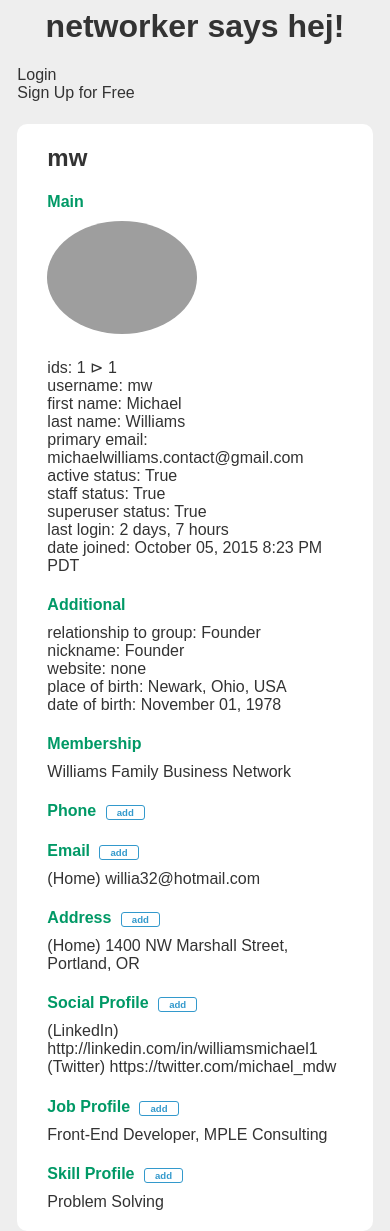
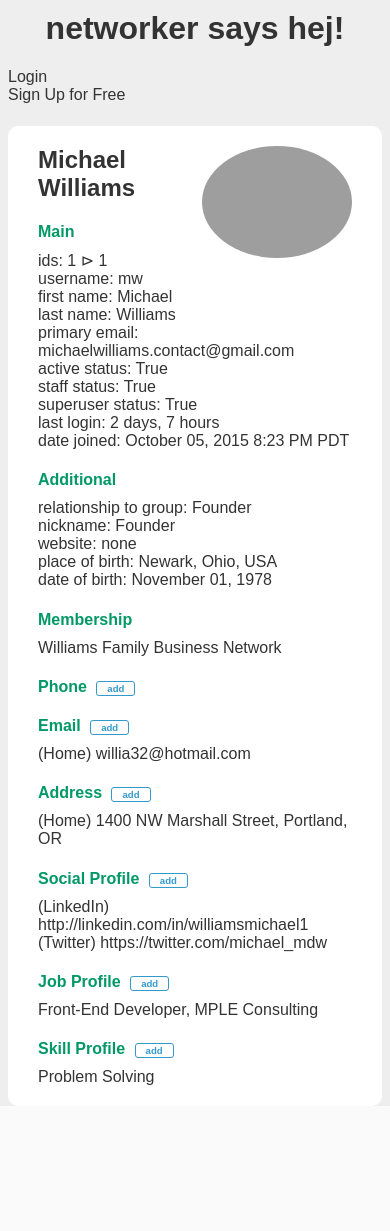
Before and after one commit to williamsmichael/networker, a Django app: page /users/1/ in a window 390 px wide. After the commit the page ends 1085 px from the top, so only its background shows below. Run offline with Django 3.2, Linux system fonts and the light colour scheme; data comes from the database, SQL or seed files in the repository; grey boxes are pictures that could not be loaded.

Commit message:
enhances formatting

```diff
--- a/networker/static/css/base.css
+++ b/networker/static/css/base.css
@@ -1,3 +1,5 @@
+
+/*-------------------------------------------------------------------layout */
 html, body, .container {
 	height: 100%;
 }
@@ -10,9 +12,58 @@ body {
 	width: 55%;
 	margin: 0 auto;
 }
-.errorlist li {
-	color: #CC6666;
+footer {
+	text-align: right;
+	display: inline-block;
+	position: absolute;
+	bottom: 20px;
+}
+section {
+	width: 20%;
+	float: left;
+}
+section + section {
+	width: 80%;
+	float: right;
+}
+h1 {
+	text-align: center;
+	margin-top: 10px;
+}
+h2 {
+	color: #0066CC;
+	margin-top: 0;
+}
+h4 {
+	margin-bottom: 10px;
+	color: #009966
+}
+div	> div, section div {
+	background-color: #fff;
+	padding: 20px 30px;
+	border-radius: 10px;
+	margin-bottom: 15px;
+}
+img {
+	max-width: 150px;
+	margin-bottom: 20px;
+	border-radius: 50%;
+	float: right;
+}
+ul {
 	list-style: none;
+	padding: 0;
+	margin: 0;
+}
+ul > ul {
+	margin-bottom: 10px;
+}
+section ul {
+	margin-top: 40px;
+}
+section ul li {
+	border-top: 1px solid #ccc;
+	border-bottom: 1px solid #ccc;
 }
 a {
 	text-decoration: none;
@@ -25,7 +76,7 @@ a:focus {
 	text-decoration: #333;
 	color: #669966;
 }
-a[href*=create] {
+a.create {
 	border: 1px solid #3399CC;
 	color: #3399CC;
 	margin-left: 5px;
@@ -33,56 +84,30 @@ a[href*=create] {
 	border-radius: 3px;
 	font-size: .6em;
 }
+a.list-item, section ul li a {
+	display: inline-block;
+	width: 100%;
+	height: 100%;
+	padding: 10px 0;
+}
 span.user {
 	background-color: #669966;
 	color: #eee;
 	padding: 1px 15px;
 	border-radius: 5px;
 }
-h1 {
-	text-align: center;
-	margin-top: 0;
-}
-h2 {
-	color: #0066CC;
-	margin-top: 0;
-}
-h4 {
-	margin-bottom: 10px;
-	color: #009966
-}
 .anonymous-user {
 	color: inherit;
 }
-div	> div {
-	background-color: #fff;
-	padding: 20px 30px;
-	border-radius: 10px;
-	margin-bottom: 20px;
-}
-img {
-	max-width: 150px;
-	margin-bottom: 20px;
-	border-radius: 50%;
-}
-ul {
+.errorlist li {
+	color: #CC6666;
 	list-style: none;
-	padding: 0;
-	margin: 0;
-}
-ul > ul {
-	margin-bottom: 10px;
-}
-footer {
-	text-align: right;
-	display: inline-block;
-	position: absolute;
-	bottom: 20px;
 }
 
+/*------------------------------------------------------------media queries */
 @media (max-width: 640px) {
 	.container, footer {
-		width: 95%;
+		width: 100%;
 	}
 	footer {
 		text-align: center;
--- a/networker/templates/base.html
+++ b/networker/templates/base.html
@@ -36,7 +36,12 @@
         {% endblock header %}
         <main>
             <h1>{% block heading %}{% endblock heading %}</h1>
-            <div>{% block content %}{% endblock content %}</div>
+            <div>
+                {% block content %}
+                    {% block nav_column %}{% endblock nav_column %}
+                    {% block details_column %}{% endblock details_column %}
+                {% endblock content %}
+            </div>
         </main>
         {% block footer %}
         <footer>
--- a/networker/user/templates/user/user_detail.html
+++ b/networker/user/templates/user/user_detail.html
@@ -7,23 +7,30 @@
 
 <div>
 
+	{% if member.profile_image %}
+		<img src="{{ member.profile_image.url }}">
+	{% else %}
+		<img src="https://unsplash.it/150/150/?random">
+	{% endif %}
+
 	{% if user.is_authenticated and user.get_username == member.user_extension.username %}
 		<h2>
-			<a href="{% url 'update_main' pk=member.user_extension.pk %}">{{ member.user_extension.username }}</a>
+			<a href="{% url 'update_main' pk=member.user_extension.pk %}">
+				{{ member.user_extension.first_name }}
+				{{ member.user_extension.last_name }}
+			</a>
 		</h2>
 	{% else %}
-		<h2 class="anonymous-user">{{ member.user_extension.username }}</h2>
+		<h2 class="anonymous-user">
+			{{ member.user_extension.first_name }}
+			{{ member.user_extension.last_name }}
+		</h2>
 	{% endif %}
 
 	<h4>
 		<a href="{% url 'update_main' pk=member.user_extension.pk %}">Main</a>
 	</h4>
 	<ul>
-		{% if member.profile_image %}
-			<li><img src="{{ member.profile_image.url }}"></li>
-		{% else %}
-			<li><img src="https://unsplash.it/150/150/?random"></li>
-		{% endif %}
 		<li>ids: {{ member.user_extension.id }} &vrtri; {{ member.id }} </li>
 		<li>username: {{ member.user_extension.username }}</li>
 		{# <li>password: {{ member.user_extension.password }}</li> #}
@@ -60,7 +67,7 @@
 	<h4>
 		<a href="{% url 'listing_phone' member.user_extension.pk %}">Phone</a>
 		<span>
-			<a href="{% url 'create_phone' member.user_extension.pk %}">add</a>
+			<a href="{% url 'create_phone' member.user_extension.pk %}" class="create">add</a>
 		</span>
 	</h4>
 	<ul>
@@ -76,7 +83,7 @@
 	<h4>
 		<a href="{% url 'listing_email' member.user_extension.pk %}">Email</a>
 		<span>
-			<a href="{% url 'create_email' member.user_extension.pk %}">add</a>
+			<a href="{% url 'create_email' member.user_extension.pk %}" class="create">add</a>
 		</span>
 	</h4>
 	<ul>
@@ -92,7 +99,7 @@
 	<h4>
 		Address
 		<span>
-			<a href="{% url 'create_address' member.user_extension.pk %}">add</a>
+			<a href="{% url 'create_address' member.user_extension.pk %}" class="create">add</a>
 		</span>
 	</h4>
 	<ul>
@@ -108,7 +115,7 @@
 	<h4>
 		Social Profile
 		<span>
-			<a href="{% url 'create_social_media' member.user_extension.pk %}">add</a>
+			<a href="{% url 'create_social_media' member.user_extension.pk %}" class="create">add</a>
 		</span>
 	</h4>
 	<ul>
@@ -124,7 +131,7 @@
 	<h4>
 		Job Profile
 		<span>
-			<a href="{% url 'create_job' member.user_extension.pk %}">add</a>
+			<a href="{% url 'create_job' member.user_extension.pk %}" class="create">add</a>
 		</span>
 	</h4>
 	<ul>
@@ -140,7 +147,7 @@
 	<h4>
 		Skill Profile
 		<span>
-			<a href="{% url 'create_skill' member.user_extension.pk %}">add</a>
+			<a href="{% url 'create_skill' member.user_extension.pk %}" class="create">add</a>
 		</span>
 	</h4>
 	<ul>
```
Also changed, not shown: networker/group/templates/group/networkergroup_list.html (+14 -4 lines), networker/user/templates/user/user_form.html (+21 -11 lines), networker/user/templates/user/user_list.html (+7 -10 lines), networker/user/templates/user/useremail_list.html (+7 -12 lines), networker/static/images/hewitt/avatar2.png (added).
